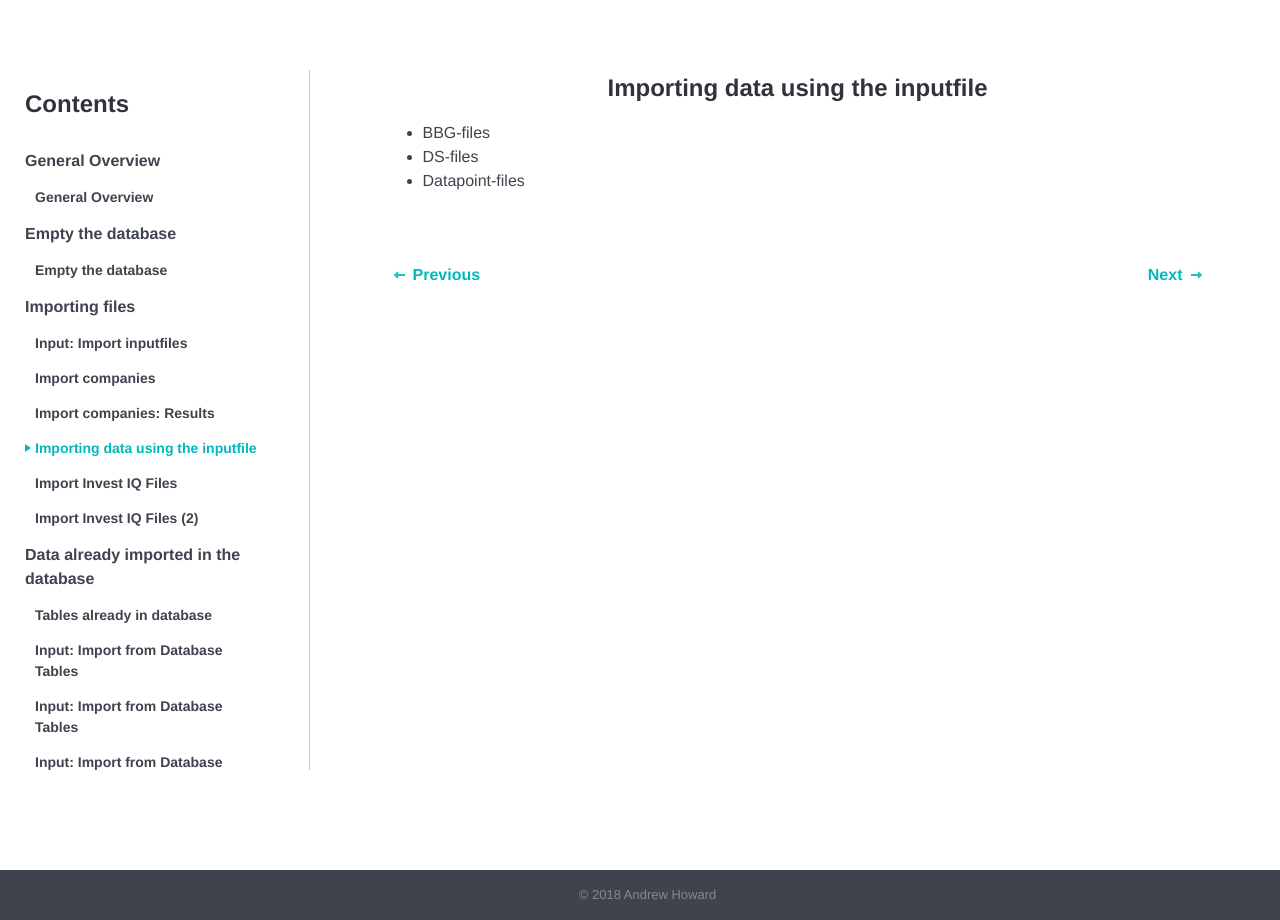
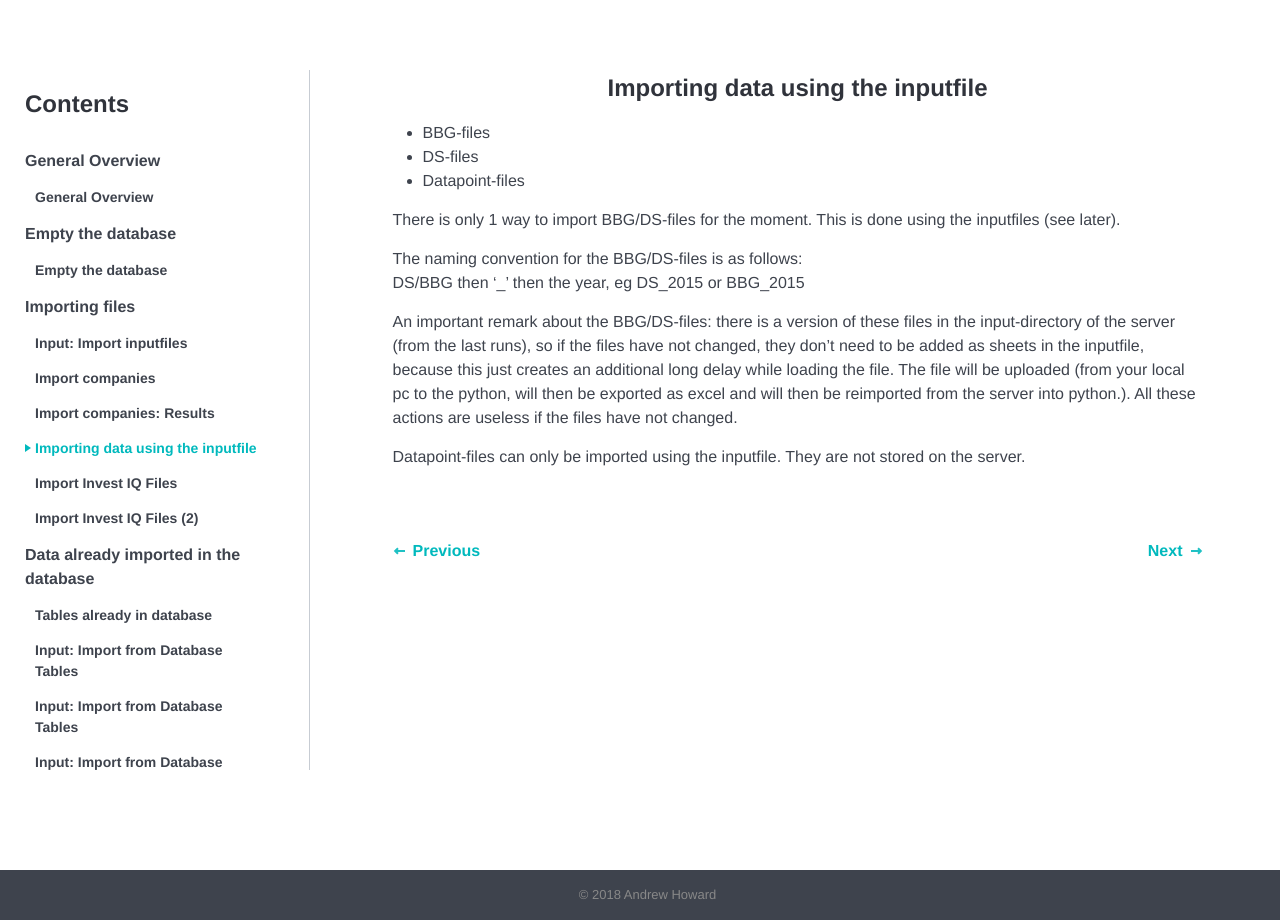
Before and after one commit to tkumpanenko/slides, a Jekyll site: the page built from _tutorials/009.html, in a window 1280 px wide. Built offline with Jekyll 4.4.1, drawn with Linux system fonts in a browser that asks for light colours.

Commit message:
Update from Forestry.io - 009.html

```diff
--- a/_tutorials/009.html
+++ b/_tutorials/009.html
@@ -4,7 +4,6 @@ topic: importing-files
 order: 4
 date: 2018-01-18 19:31:06 +0000
 ---
-
 <h4>Importing data using the inputfile</h4>
 
 <ul>
@@ -12,3 +11,13 @@ date: 2018-01-18 19:31:06 +0000
 	<li>DS-files</li>
 	<li>Datapoint-files</li>
 </ul>
+
+<p>There is only 1 way to import BBG/DS-files for the moment. This is done using the inputfiles (see later).
+</p>
+<p>The naming convention for the BBG/DS-files is as follows: <br>
+DS/BBG then ‘_’ then the year, eg DS_2015 or BBG_2015
+</p>
+<p>An important remark about the BBG/DS-files: there is a version of these files in the input-directory of the server (from the last runs), so if the files have not changed, they don’t need to be added as sheets in the inputfile, because this just creates an additional long delay while loading the file. The file will be uploaded (from your local pc to the python, will then be exported as excel and will then be reimported from the server into python.). All these actions are useless if the files have not changed.
+</p>
+<p>Datapoint-files can only be imported using the inputfile. They are not stored on the server.
+</p>
```
